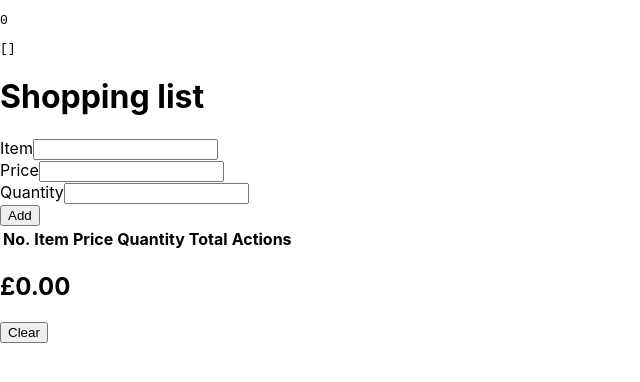
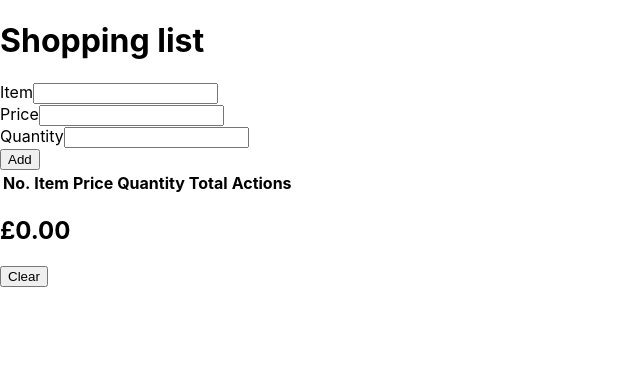
Before and after one commit to dthomasdev/shoppo2, a React (Create React App) app: page / in a window 1280 px wide. Shown: the top 382 px of the page, without its empty margins (0-640 px from the left). Built offline with nearby package versions, Linux system fonts and the light colour scheme.

Commit message:
added useEffect hook

```diff
--- a/src/App.js
+++ b/src/App.js
@@ -1,5 +1,5 @@
 //react
-import { useState } from 'react';
+import { useState, useEffect } from 'react';
 
 //components
 import Header from './components/header';
@@ -9,6 +9,12 @@ import AddForm from './components/addForm';
 //render
 function App() {
   const [ itemsList , setList ] = useState( [ ] );
+
+  // useEffect 'observer' for itemsList
+  useEffect(() => {
+   console.log("Watching")
+  }, [itemsList]);
+
 
   // updates state when a new item is added in addForm
   // appends value to current list using spread operator ...
@@ -36,7 +42,6 @@ function App() {
         return item;
       }
     }))
-
   }
 
   // removeitem function
@@ -69,8 +74,8 @@ function App() {
   return (
     <div className="App">
       {/* STATE CHECKERS FOR APP.JS */}
-      <pre>{JSON.stringify(itemsList.length)}</pre>
-      <pre>{JSON.stringify(itemsList)}</pre>
+      {/* <pre>{JSON.stringify(itemsList.length)}</pre>
+      <pre>{JSON.stringify(itemsList)}</pre> */}
       <Header/>
       <AddForm addNewItem = { (newItem) => addNewItem(newItem) } />
       <ListHeader list = { itemsList }  removeItem = { (i) => removeItem(i) } adjustQuant = { (e, i ,q) => adjustQuant(e, i ,q) } />
--- a/src/components/listHeader.js
+++ b/src/components/listHeader.js
@@ -3,10 +3,12 @@ import ListItem from './listItem';
 
 const ListHeader = ({ list , removeItem , adjustQuant}) => {
 
+  // part of the event chain for removing items from the list
   function delItem(index){
     removeItem(index)
   };
 
+  // part of the event chain for updating quantities
   function updateQuant(e, i, q){
    adjustQuant(e , i , q)
   }
--- a/src/components/listItem.js
+++ b/src/components/listItem.js
@@ -10,7 +10,7 @@ const listItem = ({num, item, price, quantity, delItem, updateQuant}) => {
      <td>
        <button name = "increment" onClick = { (e) => updateQuant(e.target.name) } >+1</button>
        <button name = "decrement" onClick = { (e) => updateQuant(e.target.name) } >-1</button>
-       <button onClick = { () => delItem() } >Delete</button>
+       <button onClick = { () => delItem() }>Delete</button>
      </td>
    </tr>
   )
```
